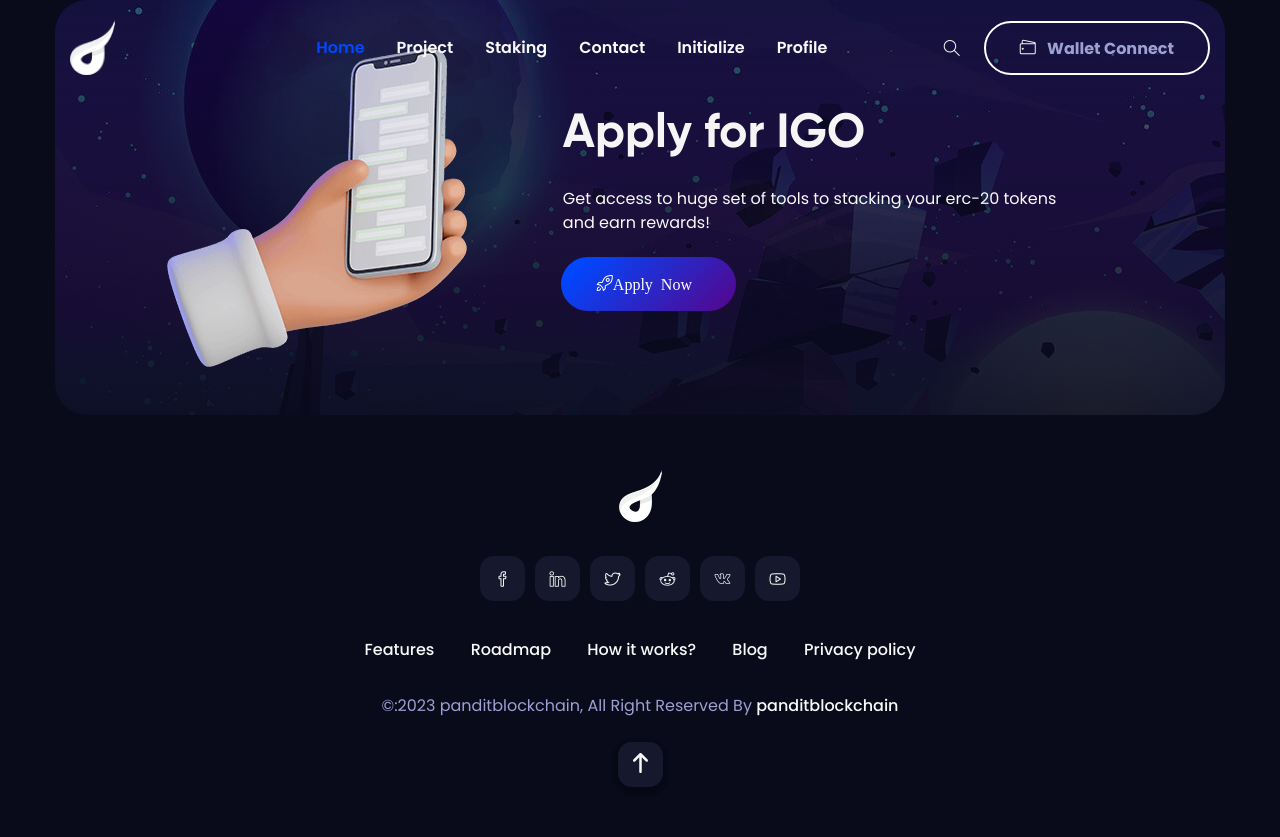
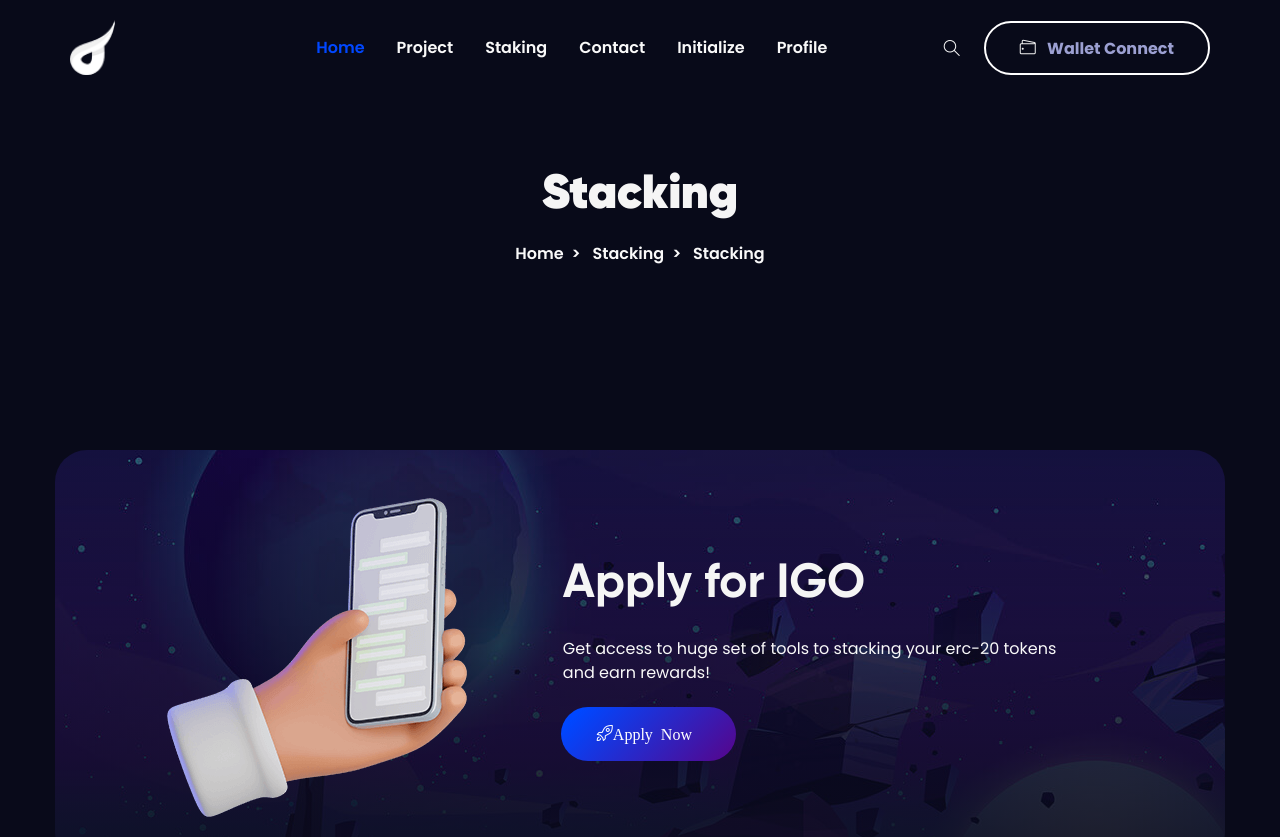
Before and after one commit to panditdhamdhere/Token-Staking, a plain HTML site: page staking-1.html in a window 1280 px wide. Shown: the top 837 px of the page. Drawn offline with Linux system fonts and the light colour scheme.

Commit message:
breadcrumb sec done and structure done

```diff
--- a/staking-1.html
+++ b/staking-1.html
@@ -110,6 +110,34 @@
       </nav>
     </header>
     <!-- HEADER-SECTION END-->
+
+    <!-- BREADCRUMB SECTION START -->
+    <section class="breadcrumb-area overlay-dark d-flex align-items-center">
+      <div class="container">
+
+        <div class="row">
+          <div class="col-12">
+            <div class="breadcrumb-content text-center">
+              <h2 class="m-0">Stacking</h2>
+              <ol class="breadcrumb d-flex justify-content-center">
+                <li class="breadcrumb-item">
+                  <a href="index.html">Home</a>
+                </li>
+                <li class="breadcrumb-item">
+                  <a href="#">Stacking</a>
+                </li>
+                <li class="breadcrumb-item active">
+                  <a href="#">Stacking</a>
+                </li>
+              </ol>
+            </div>
+          </div>
+        </div>
+      </div>
+
+    </section>
+
+    <!-- BREADCRUMB SECTION END -->
 
     <!-- CTA AREA OR SECTION START  -->
     <section class="cta-area p-0">
```
